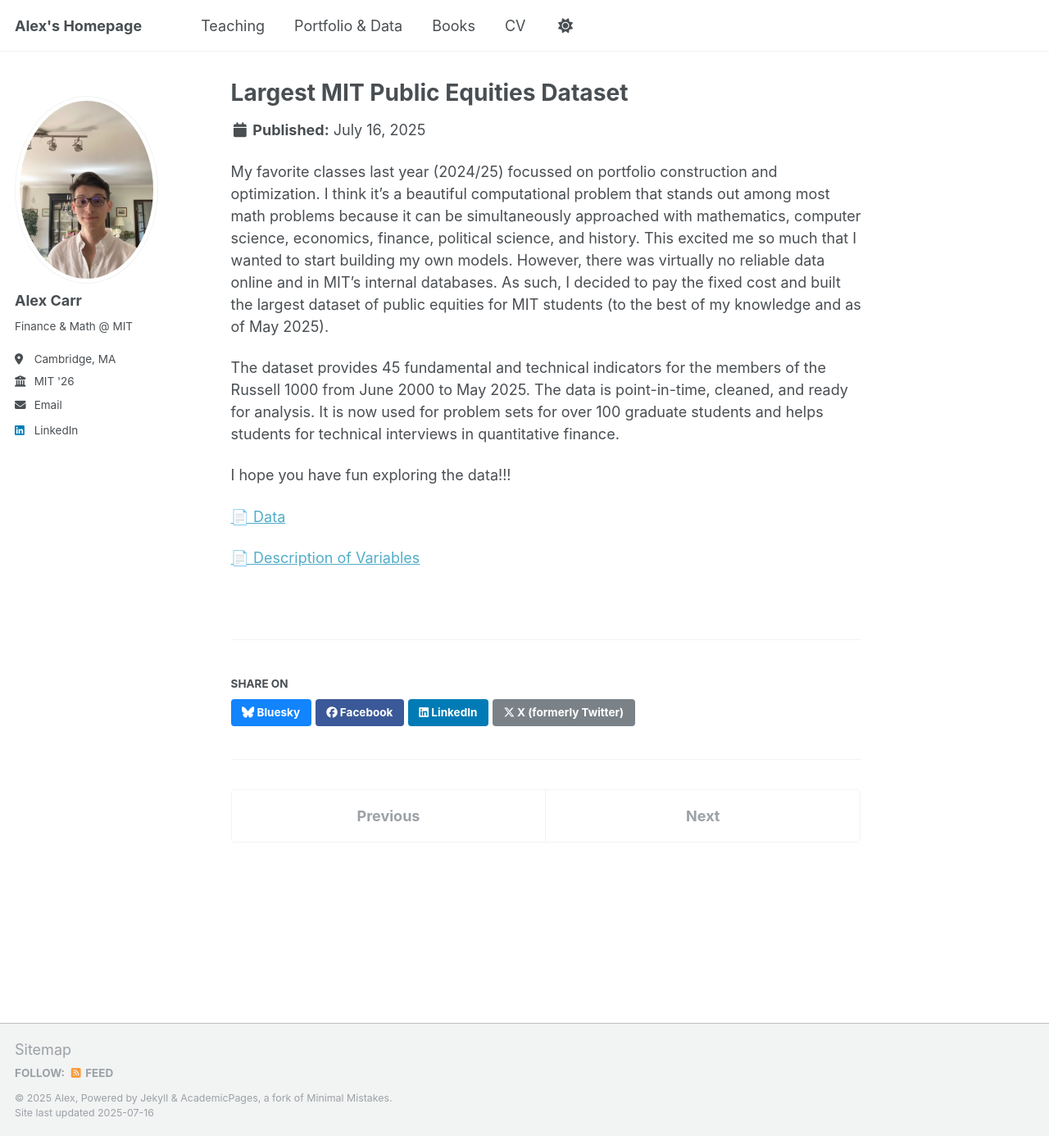
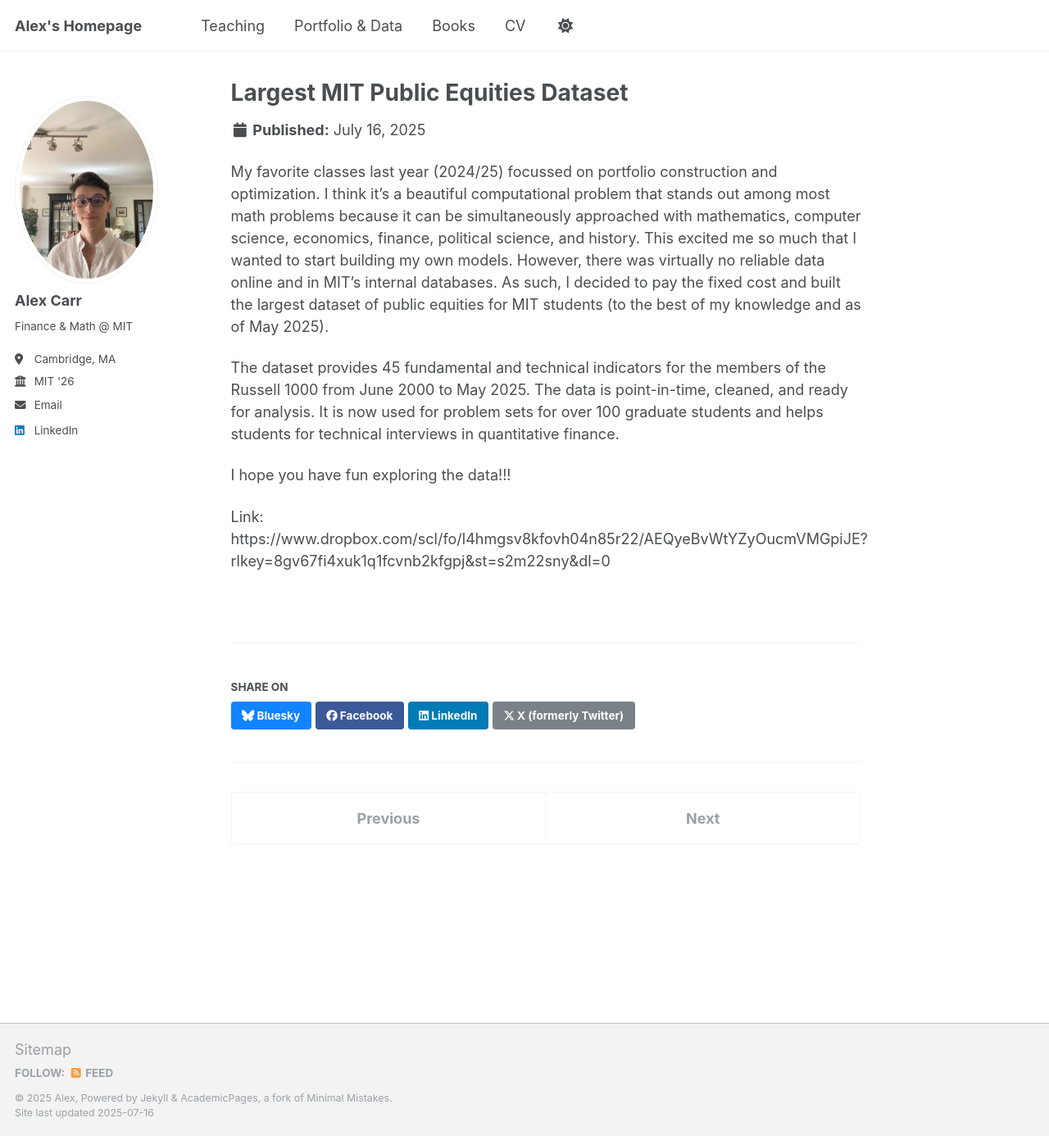
Before and after one commit to AlexandrCarr/AlexandrCarr.github.io, a Jekyll site: the page built from _portfolio/portfolio-0.md, in a window 1280 px wide and 1386 px high. Shown: the whole window at 82% size. Built offline with Jekyll 4.4.1, drawn with Linux system fonts in a browser that asks for light colours.

Commit message:
Update portfolio-0.md

```diff
--- a/_portfolio/portfolio-0.md
+++ b/_portfolio/portfolio-0.md
@@ -10,9 +10,4 @@ The dataset provides 45 fundamental and technical indicators for the members of
 
 I hope you have fun exploring the data!!!
 
-
-<!-- Link for anyone whose browser won’t show the inline viewer -->
-[📄 Data](/files/r1000_monthly_pti.parquet)
-
-<!-- Link for anyone whose browser won’t show the inline viewer -->
-[📄 Description of Variables](/files/Variables.pdf)
+Link: https://www.dropbox.com/scl/fo/l4hmgsv8kfovh04n85r22/AEQyeBvWtYZyOucmVMGpiJE?rlkey=8gv67fi4xuk1q1fcvnb2kfgpj&st=s2m22sny&dl=0
```
